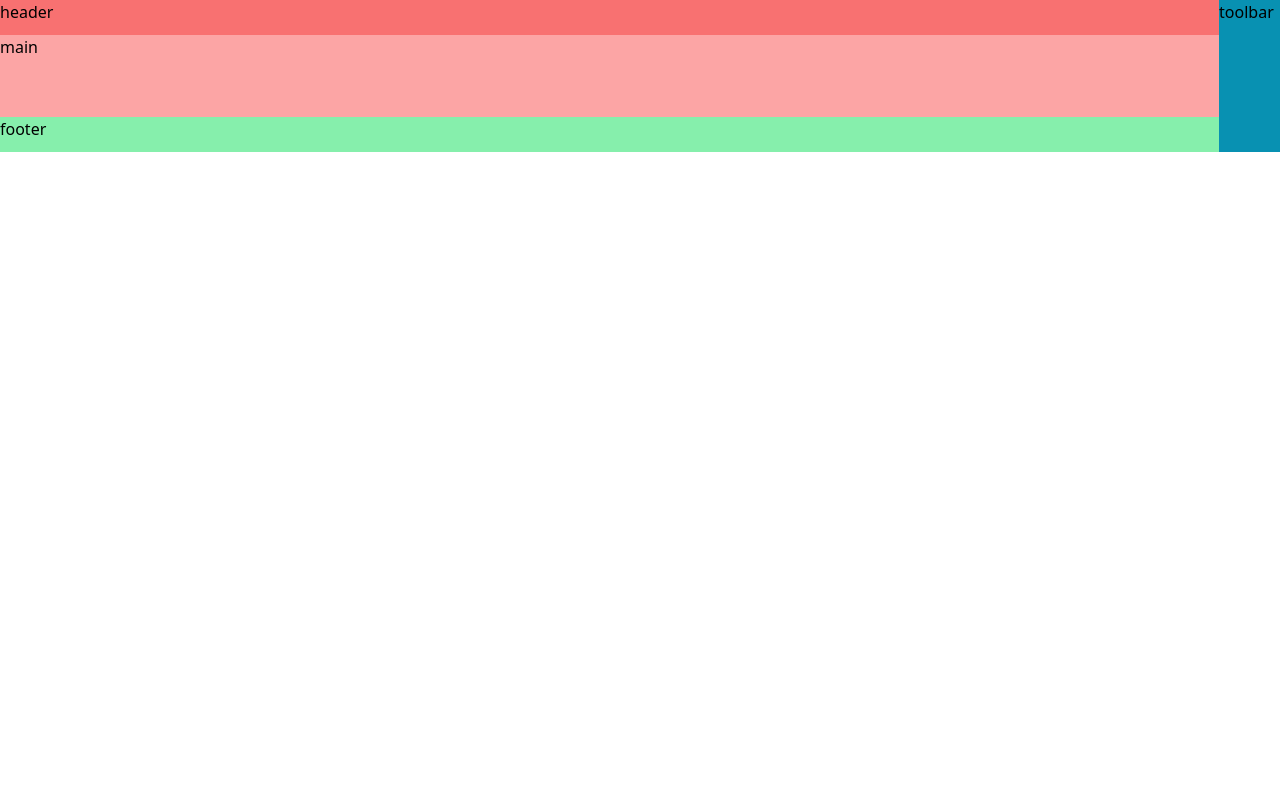
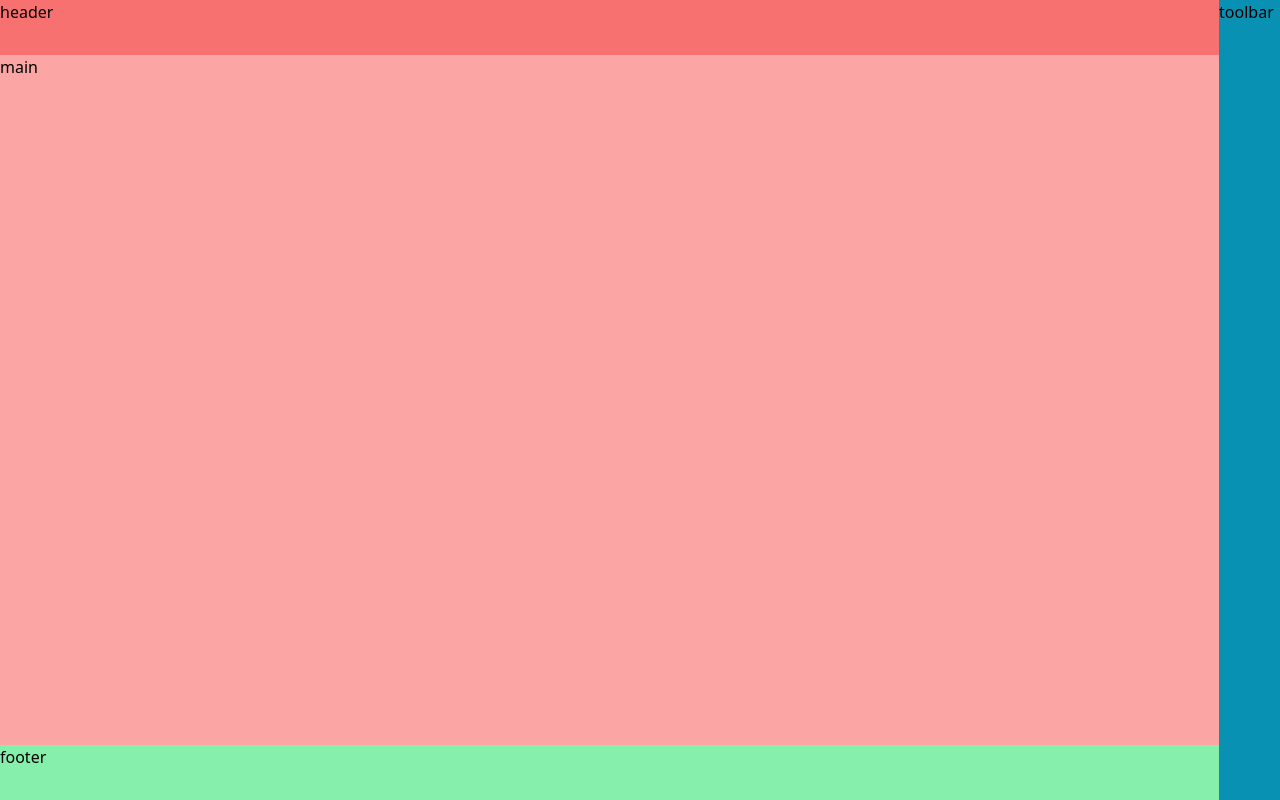
Before and after one commit to sadrbox/aleppo, a website: page index.html in a window 1280 px wide. Drawn offline with Linux system fonts and the light colour scheme.

Commit message:
13 июн 2023 г. 12:49:35

```diff
--- a/index.html
+++ b/index.html
@@ -1,5 +1,5 @@
 <!DOCTYPE html>
-<html lang="en">
+<html lang="en" class="h-full">
 
 <head>
   <meta charset="UTF-8">
```
Also changed, not shown: public/styles.css.
